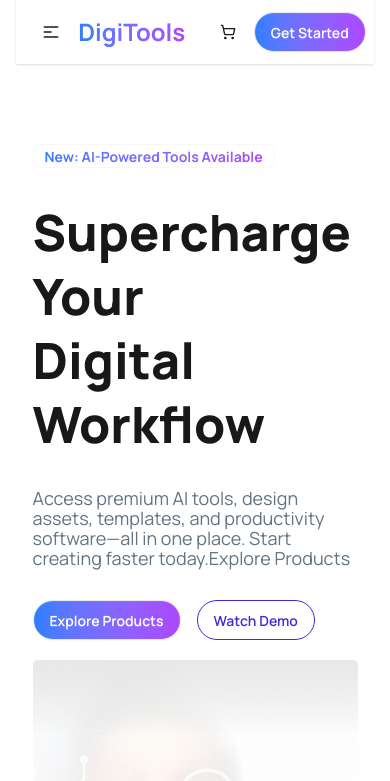
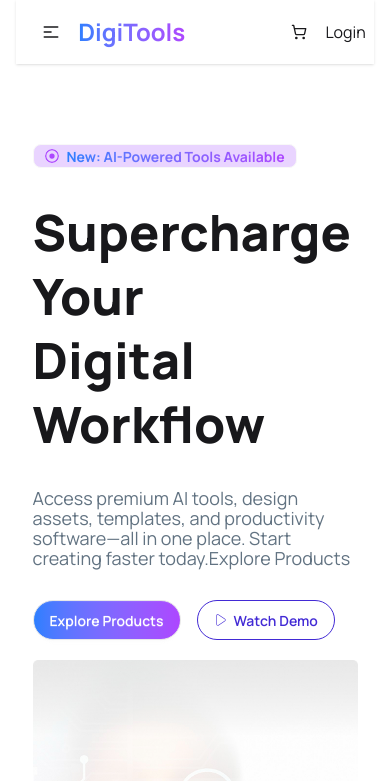
Before and after one commit to atik783505/B-13-A06-Digilogs, a React (Vite) app: page / in a window 390 px wide. Shown: the top 781 px of the page. Built offline with nearby package versions, Linux system fonts and the light colour scheme.

Commit message:
final fix and readme added

```diff
--- a/src/components/Banner/Banner.jsx
+++ b/src/components/Banner/Banner.jsx
@@ -1,17 +1,22 @@
 import React from 'react';
 import bannerimg from '../../assets/banner.png'
+import { FaRegCircleDot } from 'react-icons/fa6';
+import { CiPlay1 } from 'react-icons/ci';
 
 const Banner = () => {
     return (
         <div className='flex flex-col md:flex-row gap-5 w-10/12 mx-auto justify-between mt-20'>
             <div className='flex flex-col justify-center space-y-8'>
-                <span className='badge font-bold bg-gradient-to-r from-blue-500 to-purple-500 bg-clip-text text-transparent'>New: AI-Powered Tools Available</span>
+                <p className='badge bg-purple-200'>
+                    <FaRegCircleDot className='text-purple-500 rounded-full bg-purple-200' />
+                    <span className='font-bold bg-gradient-to-r from-blue-500 to-purple-500 bg-clip-text text-transparent'>New: AI-Powered Tools Available</span>
+                </p>
                 <h1 className='text-[50px] md:text-[72px] font-extrabold leading-16 md:leading-21'>Supercharge Your <br /> Digital Workflow</h1>
                 <p className='text-[#627382] text-[18px] leading-5'>Access premium AI tools, design assets, templates, and productivity
                 software—all in one place. Start creating faster today.Explore Products</p>
                 <div className='flex gap-4'>
                     <button className='btn text-white rounded-full bg-gradient-to-r from-blue-500 to-purple-500'>Explore Products</button>
-                    <button className='btn btn-primary btn-outline rounded-full'>Watch Demo</button>
+                    <button className='btn btn-primary btn-outline rounded-full'><CiPlay1 />Watch Demo</button>
                 </div>
             </div>
             <div>
--- a/src/components/Navbar/Navbar.jsx
+++ b/src/components/Navbar/Navbar.jsx
@@ -38,8 +38,8 @@ const Navbar = ({cartedProducts}) => {
                         <LuShoppingCart className='w-5' />
                        {cartedProducts.length !== 0 ? <span className="badge w-6 h-6 text-white bg-red-600 rounded-full indicator-item ">{cartedProducts.length}</span>:'' }
                     </div>
-
-                    <a className="btn text-white rounded-full bg-gradient-to-r from-blue-500 to-purple-500 ">Get Started</a>
+                    <p>Login</p>
+                    <a className="btn text-white rounded-full bg-gradient-to-r hidden sm:flex from-blue-500 to-purple-500 ">Get Started</a>
                 </div>
             </div>
         </div>
--- a/src/components/Products/Cartproducts/Cartproducts.jsx
+++ b/src/components/Products/Cartproducts/Cartproducts.jsx
@@ -3,16 +3,11 @@ import Cart from '../../ui/Cart';
 import { toast } from 'react-toastify';
 import { TbShoppingCartExclamation } from 'react-icons/tb';
 
-const Cartproducts = ({ cartedProducts,setcartedPtoduct,productPrice,setproductPrice }) => {
+const Cartproducts = ({ cartedProducts, setcartedPtoduct, productPrice, setproductPrice }) => {
     const checkoutHandle = () => {
         setproductPrice(0)
         setcartedPtoduct([])
-        if(cartedProducts.length === 0){
-           toast.info("Please select a product before proceeding to checkout.")
-        }else{
-
         toast.success('Checkout Successful!')
-        }
     }
     return (
         <div className='p-3 md:p-10 border border-gray-200 rounded-lg'>
@@ -30,11 +25,16 @@ const Cartproducts = ({ cartedProducts,setcartedPtoduct,productPrice,setproductP
                     </div>}
 
             </div>
+            {cartedProducts.length > 0 ?
+                <div>
                     <div className='flex justify-between p-5'>
                         <p className='text-gray-500'>total</p>
                         <p className='text-[20px] font-bold'>{productPrice} $</p>
                     </div>
                     <button onClick={checkoutHandle} className='btn rounded-full w-full text-white bg-gradient-to-r from-blue-500 to-purple-500'>Proceed to Checkout</button>
+
+                </div> : ""}
+
         </div>
     );
 };
--- a/src/components/Products/Products/Products.jsx
+++ b/src/components/Products/Products/Products.jsx
@@ -8,7 +8,7 @@ const Products = ({productData,cartedProducts,setcartedPtoduct}) => {
     const [productPrice,setproductPrice] = useState(0)
 
     return (
-        <div className='w-10/12 mx-auto mt-25'>
+        <div className='w-10/12 mx-auto mt-25 mb-10'>
             <div className='text-center space-y-5'>
                 <h2 className='text-[48px] font-extrabold '>Premium Digital Tools</h2>
                 <p className='text-[#627382]'>Choose from our curated collection of premium digital products designed <br /> to boost your productivity and creativity.</p>
--- a/src/components/footer/Footer.jsx
+++ b/src/components/footer/Footer.jsx
@@ -3,10 +3,10 @@ import { FaFacebook, FaInstagram, FaTwitter } from 'react-icons/fa';
 
 const Footer = () => {
     return (
-        <div className='bg-[#101727] p-25'>
-            <div className='w-11/12 text-white mx-auto  flex flex-col md:flex-row text-center md:text-left justify-between  gap-10 md:gap-5'>
+        <div className='bg-[#101727] py-25'>
+            <div className='w-11/12 md:w-10/12 text-white mx-auto grid grid-cols-2 md:grid-cols-3 lg:grid-cols-5 text-center justify-between md:text-left  gap-10'>
                 <div>
-                    <h2 className='text-[45px] font-bold'>DigiTools</h2>
+                    <h2 className='text-[35px] font-bold'>DigiTools</h2>
                     <p className='leading-6'>Premium digital tools for creators, <br /> professionals, and businesses. Work smarter <br /> with our suite of powerful tools.</p>
                 </div>
                 <div>
@@ -49,9 +49,9 @@ const Footer = () => {
                 </div>
             </div>
             <hr className='my-8 mt-15 w-10/12 mx-auto text-white' />
-            <div className='flex flex-col md:flex-row justify-between text-white w-10/12 mx-auto'>
+            <div className='opacity-60 flex flex-col-reverse md:flex-row justify-between text-white w-11/12 md:w-10/12 mx-auto text-center md:text-left gap-10'>
                 <p>© 2026 Digitools. All rights reserved.</p>
-                <ul className='flex gap-6'>
+                <ul className='flex gap-3 md:gap-6'>
                     <li><a href="">Privacy Policy </a></li>
                     <li><a href="">Terms of Service    </a></li>
                     <li><a href="">Cookies</a></li>
--- a/src/components/steps/Steps.jsx
+++ b/src/components/steps/Steps.jsx
@@ -8,7 +8,7 @@ const Steps = () => {
         <div className='w-11/12 md:w-10/12 mx-auto text-center p-5 md:p-24 my-24 bg-[#F9FAFC]'>
             <h1 className='text-[48px] font-extrabold'>Get Started in 3 Steps</h1>
             <p>Start using premium digital tools in minutes, not hours.</p>
-            <div className='grid grid-cols-1 md:grid-cols-3 gap-4  justify-between'>
+            <div className='grid grid-cols-1 md:grid-cols-2 lg:grid-cols-3 gap-4  justify-between'>
                 <div className='bg-white space-y-4 text-center p-10'>
                     <div className='flex justify-end text-white'>
                     <span className='bg-purple-700 w-6 h-6 badge badge-sm text-white rounded-full'>01</span>
--- a/src/components/ui/Card/Card.jsx
+++ b/src/components/ui/Card/Card.jsx
@@ -43,7 +43,7 @@ const Card = ({ products,cartedProducts,setcartedPtoduct,productPrice,setproduct
 
                     <div className="mt-6">
                         <button onClick={handleBuy} className={`btn btn-primary btn-block  text-white rounded-full ${isAlreadyBuyed?'bg-green-600':'bg-gradient-to-r from-blue-500 to-purple-500'}`}>
-                        {isAlreadyBuyed?'Add to Cart':'Buy Now'}</button>
+                        {isAlreadyBuyed?'Added to Cart':'Buy Now'}</button>
                     </div>
                 </div>
             </div>
--- a/src/components/ui/Cart.jsx
+++ b/src/components/ui/Cart.jsx
@@ -12,6 +12,7 @@ const Cart = ({carted,productPrice,setproductPrice,cartedProducts,setcartedPtodu
         }
 
     }
+
     return (
         <>
         <div className='p-1 md:p-3 bg-[#F9FAFC] rounded-lg flex justify-between items-center mb-4'>
```
Also changed, not shown: 1 other file (tests, documents, lock files or other folders). Lines whose indentation alone changed are shown as unchanged.
